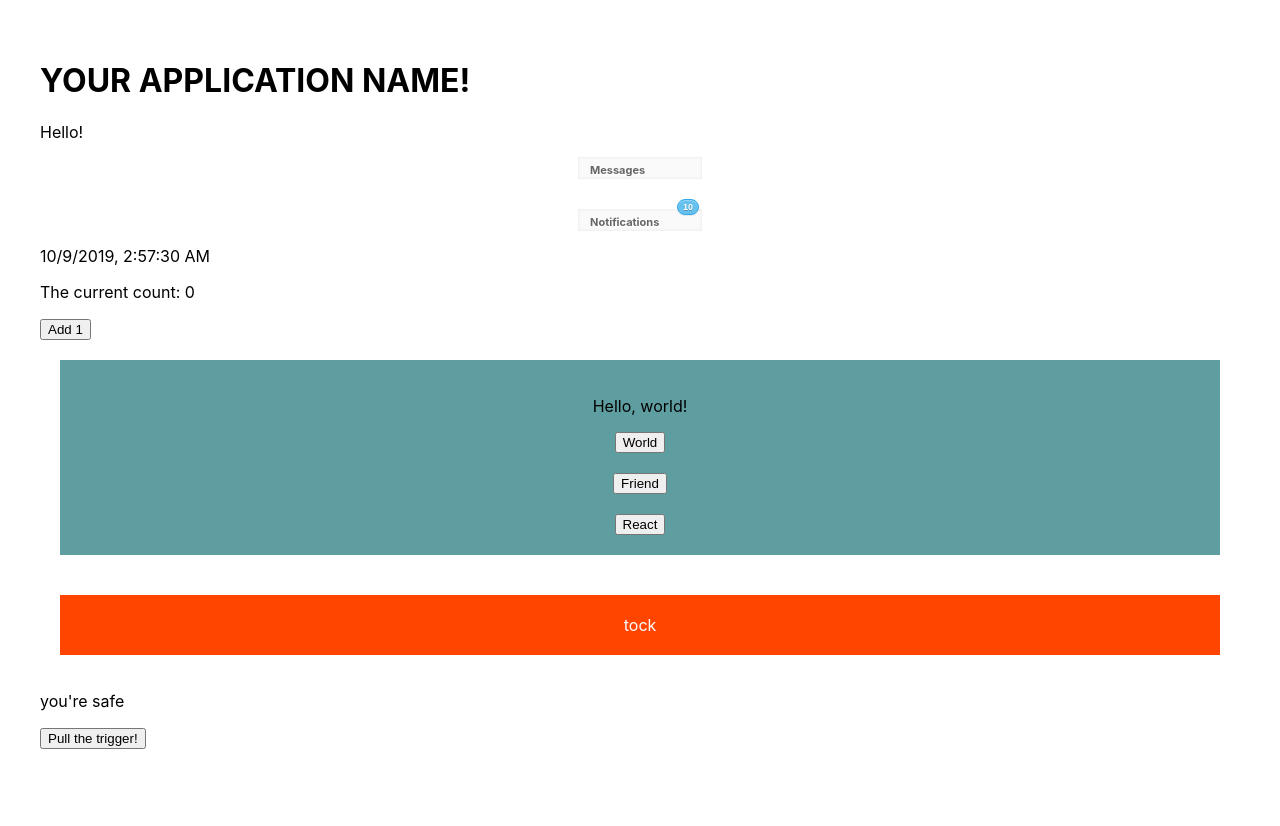
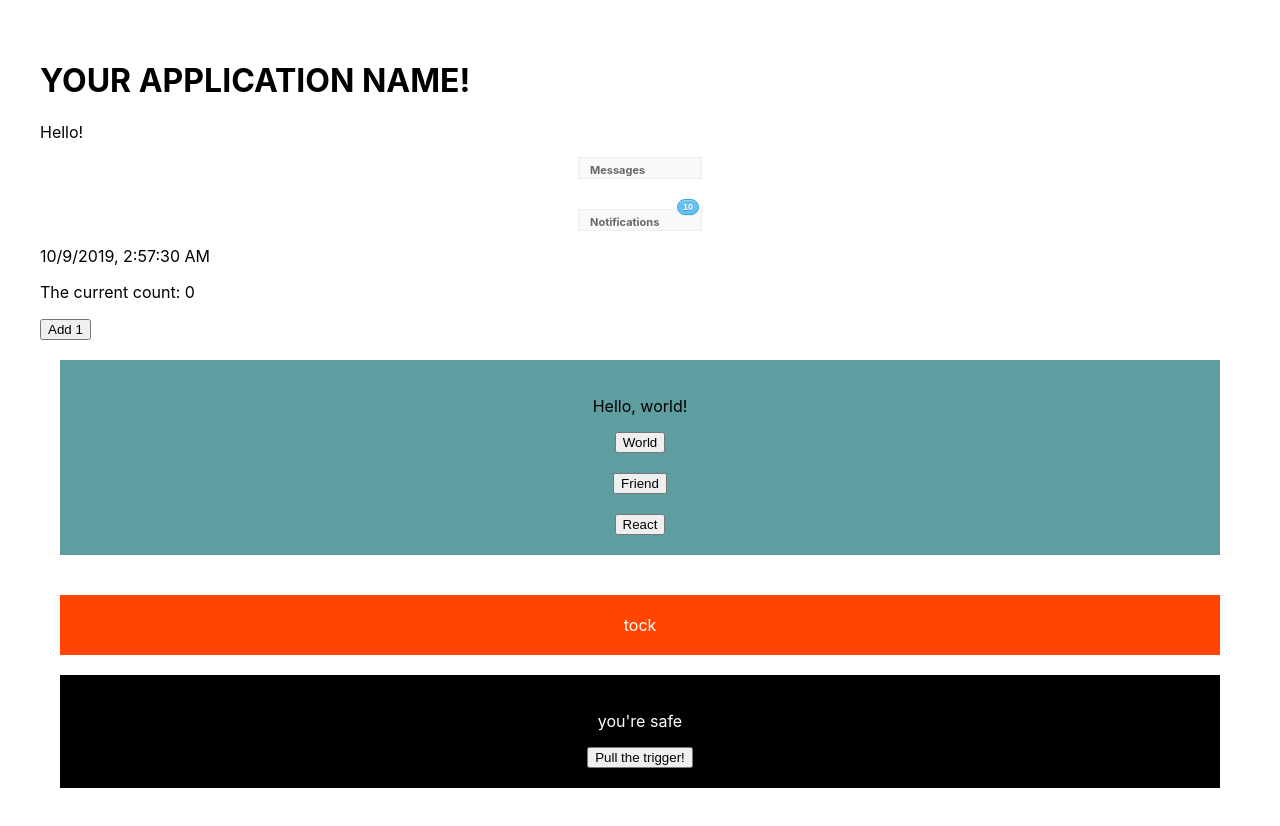
Before and after one commit to rcmartinez54/react-playground, a React (Create React App) app: page / in a window 1280 px wide. Before the commit the page ends 800 px from the top, so only its background shows below. Built offline with nearby package versions, Linux system fonts and the light colour scheme.

Commit message:
styled .RouletteGun

```diff
--- a/src/App.css
+++ b/src/App.css
@@ -25,6 +25,17 @@
     margin: 20px;
 }
 
+.RouletteGun {
+    display: flex;
+    justify-content: center;
+    align-items: center;
+    flex-direction: column;
+    background: #000;
+    color: #fff;
+    padding: 20px;
+    margin: 0 20px;
+}
+
 .left {
     background-color: darkslategray;
     color: azure;
```
